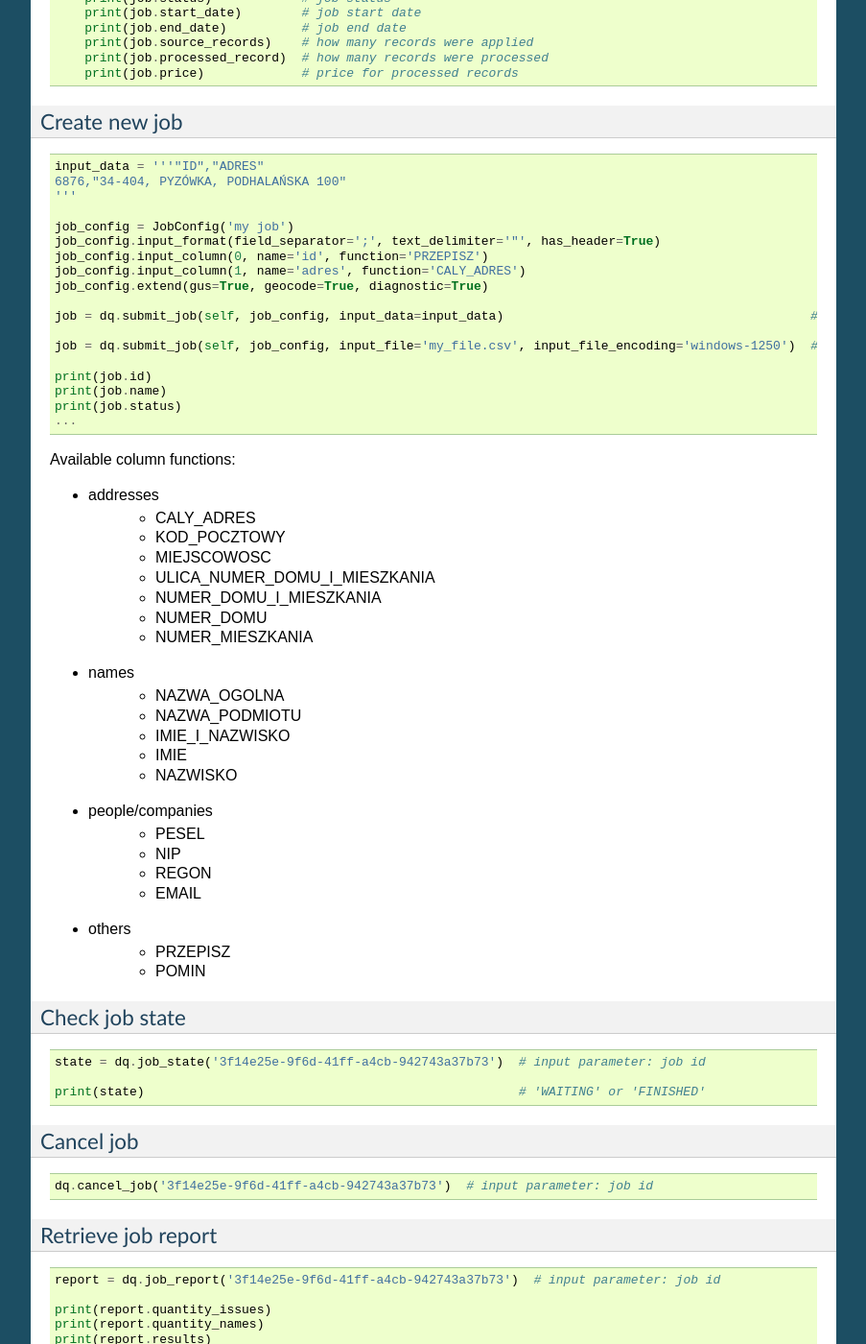
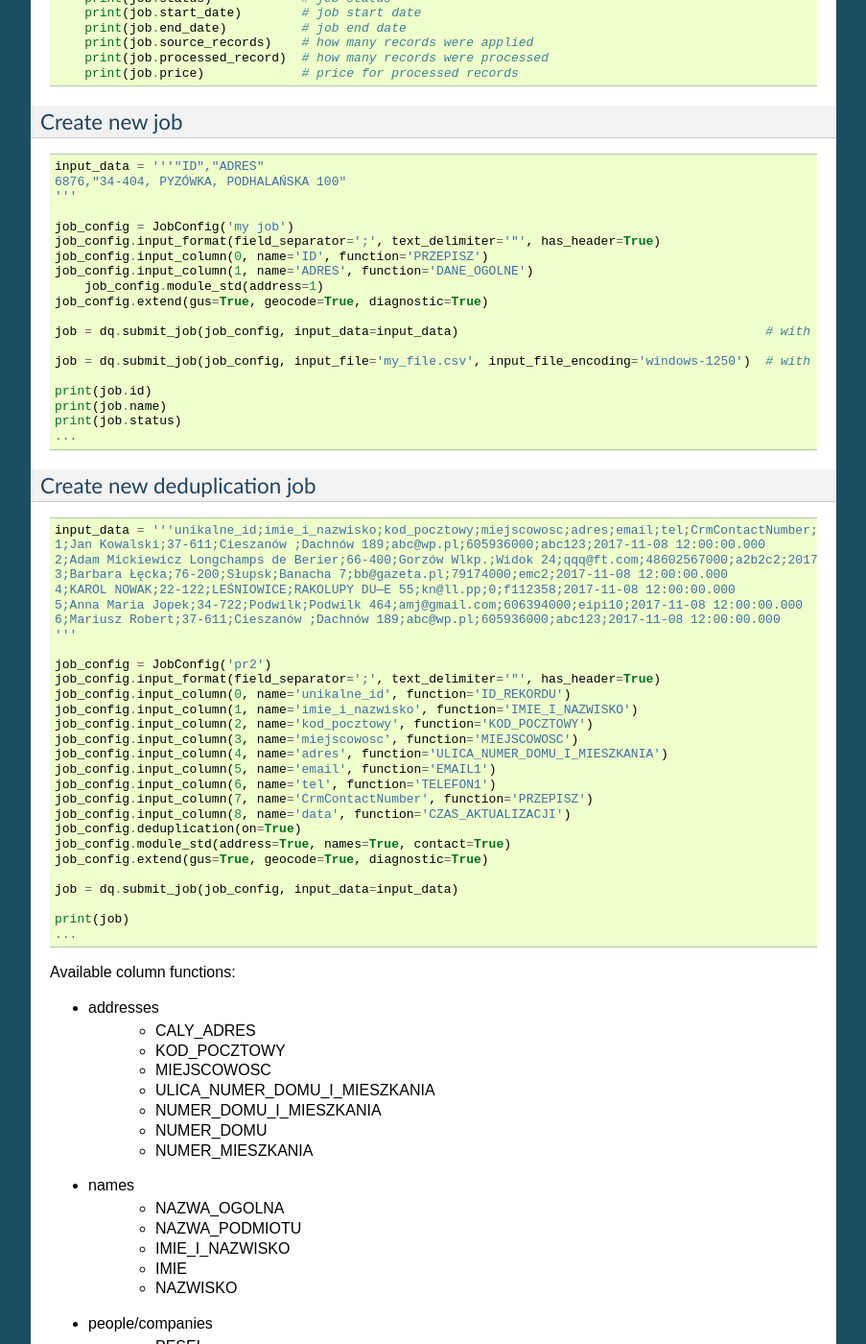
Before and after one commit to biamat-algo/dq_client_fork, a Sphinx documentation site: the page built from docs/usage.rst, in a window 1280 px wide and 1400 px high, scrolled down 660 px. Shown: the whole window at 96% size, without its empty margins (198-1101 px from the left). Built offline with Sphinx 7.4.7, drawn with Linux system fonts in a browser that asks for light colours; pages that are not in the unit, such as notebooks, are missing from menus; some of the changed text lies outside the part shown.

Commit message:
Documentation update

```diff
--- a/docs/usage.rst
+++ b/docs/usage.rst
@@ -4,7 +4,7 @@ Usage
 
 To use Python client for dataquality.pl in a project::
 
-    from dq import DQClient
+    from dq import DQClient, JobConfig
 
 
     dq = DQClient('https://app.dataquality.pl', user='<USER_EMAIL>', token='<API_TOKEN>')
@@ -55,18 +55,52 @@ Create new job
 
     job_config = JobConfig('my job')
     job_config.input_format(field_separator=';', text_delimiter='"', has_header=True)
-    job_config.input_column(0, name='id', function='PRZEPISZ')
-    job_config.input_column(1, name='adres', function='CALY_ADRES')
+    job_config.input_column(0, name='ID', function='PRZEPISZ')
+    job_config.input_column(1, name='ADRES', function='DANE_OGOLNE')
+	job_config.module_std(address=1)
     job_config.extend(gus=True, geocode=True, diagnostic=True)
 
-    job = dq.submit_job(self, job_config, input_data=input_data)                                         # with data in a variable
+    job = dq.submit_job(job_config, input_data=input_data)                                         # with data in a variable
 
-    job = dq.submit_job(self, job_config, input_file='my_file.csv', input_file_encoding='windows-1250')  # with data inside file
+    job = dq.submit_job(job_config, input_file='my_file.csv', input_file_encoding='windows-1250')  # with data inside file
 
     print(job.id)
     print(job.name)
     print(job.status)
     ...
+
+Create new deduplication job
+--------------
+::
+
+	input_data = '''unikalne_id;imie_i_nazwisko;kod_pocztowy;miejscowosc;adres;email;tel;CrmContactNumber;data
+	1;Jan Kowalski;37-611;Cieszanów ;Dachnów 189;abc@wp.pl;605936000;abc123;2017-11-08 12:00:00.000
+	2;Adam Mickiewicz Longchamps de Berier;66-400;Gorzów Wlkp.;Widok 24;qqq@ft.com;48602567000;a2b2c2;2017-11-08 12:00:00.000
+	3;Barbara Łęcka;76-200;Słupsk;Banacha 7;bb@gazeta.pl;79174000;emc2;2017-11-08 12:00:00.000
+	4;KAROL NOWAK;22-122;LEŚNIOWICE;RAKOLUPY DU—E 55;kn@ll.pp;0;f112358;2017-11-08 12:00:00.000
+	5;Anna Maria Jopek;34-722;Podwilk;Podwilk 464;amj@gmail.com;606394000;eipi10;2017-11-08 12:00:00.000
+	6;Mariusz Robert;37-611;Cieszanów ;Dachnów 189;abc@wp.pl;605936000;abc123;2017-11-08 12:00:00.000
+	'''
+
+	job_config = JobConfig('pr2')
+	job_config.input_format(field_separator=';', text_delimiter='"', has_header=True)
+	job_config.input_column(0, name='unikalne_id', function='ID_REKORDU')
+	job_config.input_column(1, name='imie_i_nazwisko', function='IMIE_I_NAZWISKO')
+	job_config.input_column(2, name='kod_pocztowy', function='KOD_POCZTOWY')
+	job_config.input_column(3, name='miejscowosc', function='MIEJSCOWOSC')
+	job_config.input_column(4, name='adres', function='ULICA_NUMER_DOMU_I_MIESZKANIA')
+	job_config.input_column(5, name='email', function='EMAIL1')
+	job_config.input_column(6, name='tel', function='TELEFON1')
+	job_config.input_column(7, name='CrmContactNumber', function='PRZEPISZ')
+	job_config.input_column(8, name='data', function='CZAS_AKTUALIZACJI')
+	job_config.deduplication(on=True)
+	job_config.module_std(address=True, names=True, contact=True)
+	job_config.extend(gus=True, geocode=True, diagnostic=True)
+
+	job = dq.submit_job(job_config, input_data=input_data)
+
+	print(job)
+	...
 
 Available column functions:
 
```
